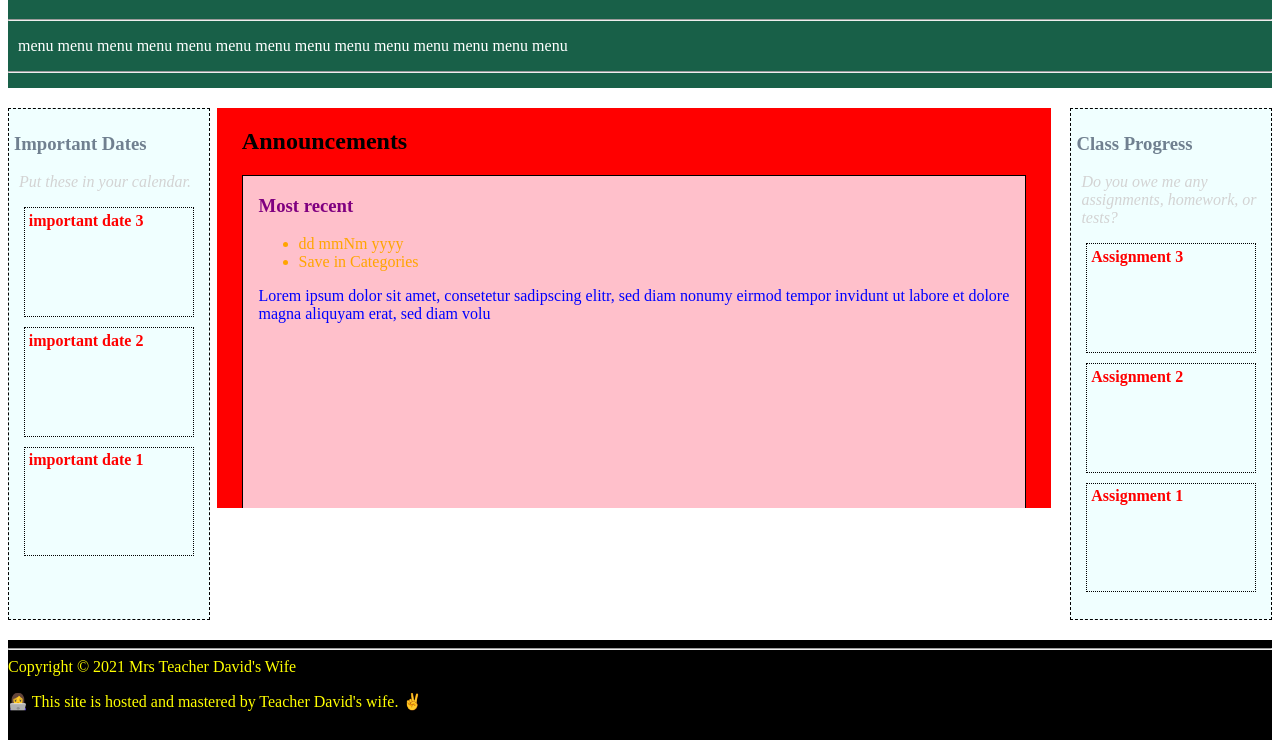
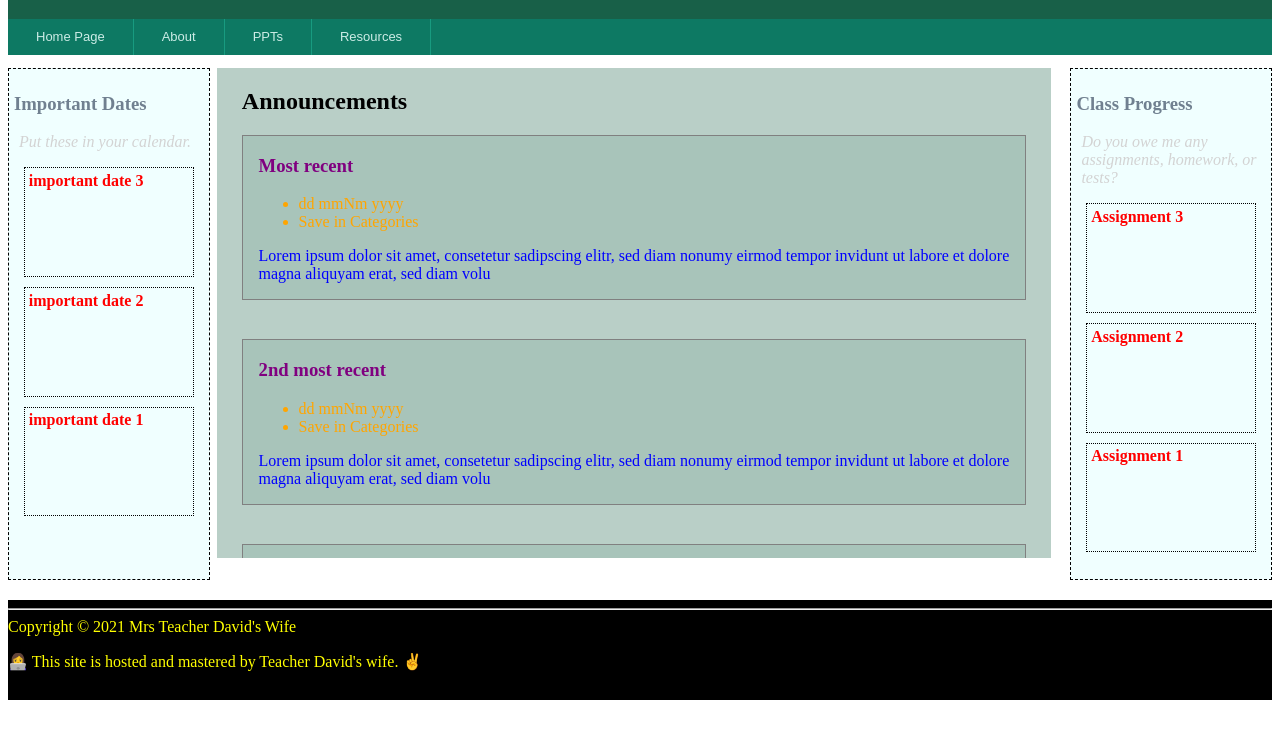
Before and after one commit to teiResa/esl-teacher-desk, a plain HTML site: page desk.html in a window 1280 px wide. Shown: the part 90-830 px from the top of the page. After the commit the page ends 800 px from the top, so only its background shows below. Drawn offline with Linux system fonts and the light colour scheme.

Commit message:
nav menu, colours changes
Used RGBA for opacity

```diff
--- a/desk.html
+++ b/desk.html
@@ -21,10 +21,13 @@
 	<body>
 		<header class="header" style="width: 100%">
 			<h1 id="mainh1"> 🍎 Teacher David's Desk </h1>
-			<hr />
-			<p id="banner-menu">menu menu menu menu menu menu menu menu menu menu menu menu menu menu</p>
-
-			<hr />
+				<ul class="nav">
+					<li><a href="#"> Home Page </a></li>
+					<li><a href="#"> About </a></li>
+					<li><a href="#"> PPTs </a></li> <!-- hover says Powerpoints -->
+					<li><a href="#"> Resources </a></li>
+				</ul>
+				<!-- Envelope on right side to open email teacher form -->
 		</header>
 
 
--- a/stylesheet_ESL.css
+++ b/stylesheet_ESL.css
@@ -14,7 +14,7 @@ main{
   background-color: #186048;
 
   width: 100%;
-  height: 150px;
+  height: 110px;
   float: left;
   clear: both;
   margin-top: 20px;
@@ -30,6 +30,30 @@ main{
 #banner-menu {
   padding: 0px 10px;
   color: white;
+}
+
+ul.nav {
+	margin:0;
+	padding:0;
+	list-style:none;
+	height:36px; line-height:36px;
+	background:#0d7963; /* you can change the backgorund color here. */
+	font-family:Arial, Helvetica, sans-serif;
+	font-size:13px;
+}
+ul.nav li {
+	border-right:1px solid #189b80; /* you can change the border color matching to your background color */
+	float:left;
+}
+ul.nav a {
+	display:block;
+	padding:0 28px;
+	color:#ccece6;
+	text-decoration:none;
+}
+ul.nav a:hover,
+ul.nav li.current a {
+	background:#086754;
 }
 
 .important-dates {
@@ -62,11 +86,11 @@ main{
 }
 
 .announcement-container {
-  background-color: red;
+  background-color: rgba(24,96,72,0.3);
+
   float: center;
   margin-left: 26px;
-
-height: 400px;
+  height: 490px;
   width: 62%;
   padding: 0% 2%;
 
@@ -75,12 +99,12 @@ height: 400px;
 
 .announcement {
   color: purple;
-  background-color: pink;
-  border: 1px solid black;
+background-color: rgba(24,96,72,0.1);
+  border: 1px solid gray;
   padding-left: 2%;
   margin-bottom: 5%;
 
-  height: 100%;
+  height: auto;
   overflow-y: scroll;
 }
 
@@ -143,6 +167,10 @@ footer {
   margin-top: 20px;
 }
 
+footer#footer-content {
+  font-color: white;
+}
+
 .footer-font {
   color: yellow;
 }
```
